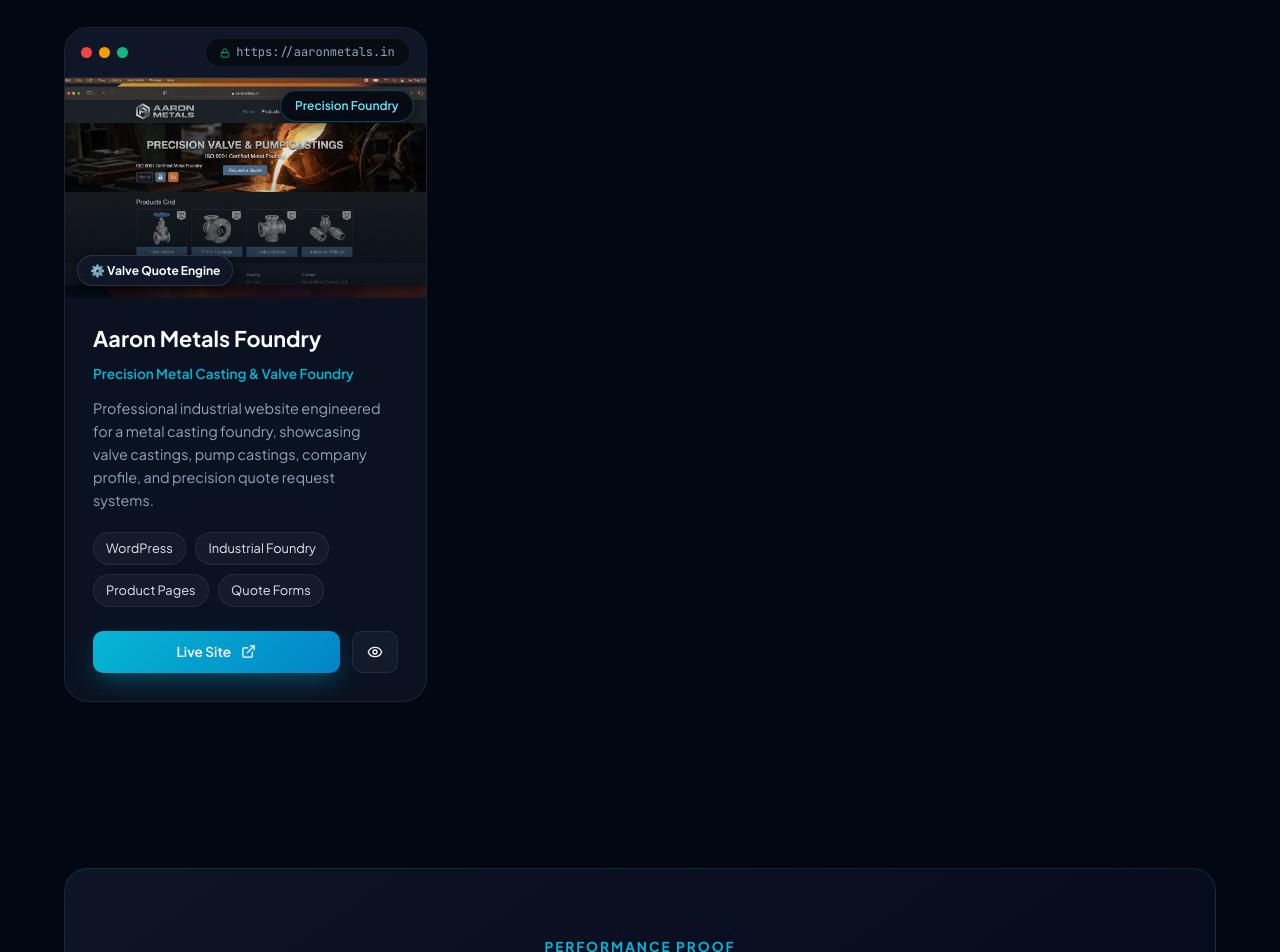
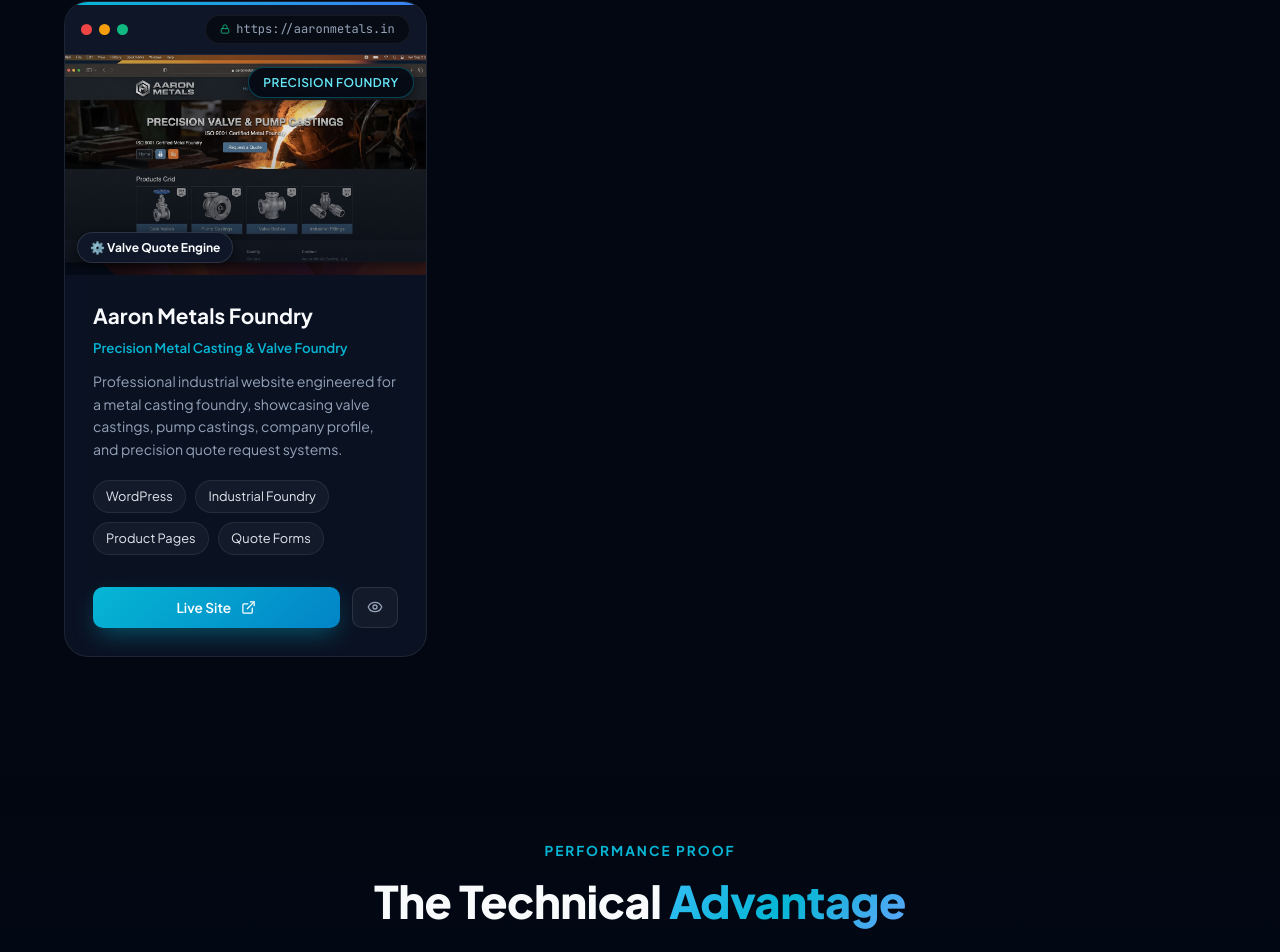
Before and after one commit to parth04102002/portfolio, a React (Vite) app: page / in a window 1280 px wide. Shown: the part 7516-8468 px from the top of the page. Built offline with nearby package versions, Linux system fonts and the light colour scheme.

Commit message:
feat(ui): redesign Technical Advantage section, premium project cards with hover overlay, preloader shows full 'Parth Parmar' name, mobile responsive ROI grid

```diff
--- a/src/App.jsx
+++ b/src/App.jsx
@@ -62,8 +62,9 @@
           transition={{ duration: 0.5, ease: [0.16, 1, 0.3, 1] }}
         >
           <div className="preloader-initials">
-            P<span style={{ color: '#06b6d4' }}>.</span>P
+            Parth<span style={{ color: '#06b6d4' }}> Parmar</span>
           </div>
+          <div className="preloader-subtitle">Portfolio</div>
         </motion.div>
         <motion.p
           className="preloader-label"
@@ -1191,7 +1192,7 @@
       </h3>
 
       <div className="projects-grid">
-        {filteredProjects.map((project) => (
+        {filteredProjects.map((project, cardIdx) => (
           <motion.div
             key={project.id}
             className="project-card"
@@ -1199,8 +1200,16 @@
             whileInView="visible"
             viewport={{ once: true, margin: "-60px" }}
             variants={slideUp}
+            whileHover={{ y: -8 }}
           >
-            {/* Safari Browser Top Bar for each card */}
+            {/* Colored top accent strip per project */}
+            <div className="project-card-stripe" style={{
+              background: cardIdx % 3 === 0 ? 'linear-gradient(90deg,#06b6d4,#3b82f6)' :
+                          cardIdx % 3 === 1 ? 'linear-gradient(90deg,#10b981,#06b6d4)' :
+                                             'linear-gradient(90deg,#8b5cf6,#3b82f6)'
+            }} />
+
+            {/* Safari Browser Top Bar */}
             <div className="browser-header">
               <div className="browser-dots">
                 <div className="browser-dot" style={{ background: '#ef4444' }}></div>
@@ -1213,25 +1222,10 @@
             </div>
 
             <div className="project-thumb-wrap">
-              <img src={project.image} alt={project.title} />
+              <img src={project.image} alt={project.title} loading="lazy" />
 
               {/* Category Pill */}
-              <div style={{
-                position: 'absolute',
-                top: '12px',
-                right: '12px',
-                background: 'rgba(3, 7, 18, 0.88)',
-                backdropFilter: 'blur(10px)',
-                WebkitBackdropFilter: 'blur(10px)',
-                padding: '5px 14px',
-                borderRadius: '50px',
-                fontSize: '0.75rem',
-                fontWeight: 600,
-                color: '#67e8f9',
-                border: '1px solid rgba(6, 182, 212, 0.35)',
-                zIndex: 2,
-                boxShadow: '0 4px 14px rgba(0, 0, 0, 0.5)'
-              }}>
+              <div className="project-cat-pill">
                 {project.badge}
               </div>
 
@@ -1239,16 +1233,24 @@
               <div className="floating-stat-badge">
                 {project.stat}
               </div>
+
+              {/* Hover overlay CTA */}
+              <div className="project-thumb-overlay">
+                <div className="project-thumb-overlay-inner">
+                  <Eye size={20} />
+                  <span>View Details</span>
+                </div>
+              </div>
             </div>
 
             <div className="project-card-body">
-              <h4 style={{ fontSize: '1.35rem', fontWeight: 700, color: '#f8fafc', marginBottom: '0.35rem' }}>
+              <h4 className="project-card-title">
                 {project.title}
               </h4>
-              <div style={{ fontSize: '0.85rem', color: '#06b6d4', fontWeight: 600, marginBottom: '0.8rem' }}>
+              <div className="project-card-headline">
                 {project.headline}
               </div>
-              <p style={{ color: '#94a3b8', fontSize: '0.9rem', lineHeight: 1.6, flexGrow: 1 }}>
+              <p className="project-card-desc">
                 {project.description}
               </p>
 
@@ -1258,22 +1260,20 @@
                 ))}
               </div>
 
-              <div style={{ display: 'flex', gap: '0.75rem', marginTop: 'auto' }}>
+              <div className="project-card-actions">
                 <a
                   href={project.url}
                   target="_blank"
                   rel="noreferrer"
-                  className="btn-primary"
-                  style={{ flex: 1, padding: '10px 14px', fontSize: '0.85rem' }}
+                  className="btn-primary project-live-btn"
                 >
                   <span>Live Site</span>
                   <ExternalLink size={15} />
                 </a>
                 <button
-                  className="btn-outline"
+                  className="project-case-btn"
                   onClick={() => setSelectedProject(project)}
-                  style={{ padding: '10px 14px', fontSize: '0.85rem' }}
-                  title="Inspect Case Study"
+                  title="View Case Study"
                 >
                   <Eye size={16} />
                 </button>
@@ -1387,83 +1387,142 @@
     {
       title: 'Lightning Fast Load Speeds',
       value: '< 1s',
+      numericVal: 96,
       benchmark: 'Core Web Vitals Pass',
       spec: 'LCP 0.78s • Speed Index 98',
-      barPercent: '96%',
+      barPercent: 96,
       desc: 'Engineered for sub-second page loads to eliminate visitor bounce rates and boost Google search ranking signals.',
       icon: Zap,
-      color: '#06b6d4'
+      color: '#06b6d4',
+      tag: '96% FASTER'
     },
     {
       title: 'Flawless Technical SEO',
       value: '100/100',
+      numericVal: 100,
       benchmark: 'Lighthouse Score',
       spec: 'Schema • JSON-LD • Meta',
-      barPercent: '100%',
+      barPercent: 100,
       desc: 'Semantic HTML5 structure, automated OpenGraph tags, rich snippets, and optimized crawl paths for top organic SERP rank.',
       icon: Globe,
-      color: '#10b981'
+      color: '#10b981',
+      tag: 'PERFECT SCORE'
     },
     {
       title: 'Mobile-First Conversions',
       value: '2.4x',
+      numericVal: 94,
       benchmark: 'Lead Gen Surge',
       spec: 'Touch UX • Frictionless Forms',
-      barPercent: '94%',
+      barPercent: 94,
       desc: 'Thumb-friendly touch targets, streamlined inquiry flows, and fluid layouts designed to turn casual visitors into paying clients.',
       icon: LayoutTemplate,
-      color: '#3b82f6'
+      color: '#3b82f6',
+      tag: '2.4× MORE LEADS'
     }
   ];
 
   return (
-    <section className="container" style={{ paddingTop: 'clamp(3.5rem, 6vw, 5rem)', paddingBottom: 'clamp(3.5rem, 6vw, 5rem)' }}>
-      <div className="roi-card">
-        <div className="glow-bg" style={{ top: '50%', left: '50%', transform: 'translate(-50%, -50%)', opacity: 0.4 }}></div>
-
-        <div style={{ textAlign: 'center', maxWidth: '680px', margin: '0 auto 3.5rem', zIndex: 1 }}>
+    <section className="roi-section">
+      <div className="container">
+        {/* Header */}
+        <motion.div
+          className="roi-header"
+          initial={{ opacity: 0, y: 30 }}
+          whileInView={{ opacity: 1, y: 0 }}
+          viewport={{ once: true, margin: '-80px' }}
+          transition={{ duration: 0.7, ease: [0.16, 1, 0.3, 1] }}
+        >
           <span className="section-tag">Performance Proof</span>
-          <h2 style={{ fontSize: 'clamp(1.85rem, 4.2vw, 2.75rem)', fontWeight: 800, color: '#f8fafc', marginBottom: '0.8rem', letterSpacing: '-0.5px' }}>
+          <h2 className="section-title">
             The Technical <span className="gradient-text">Advantage</span>
           </h2>
-          <p style={{ color: '#94a3b8', fontSize: 'clamp(0.95rem, 2vw, 1.05rem)', lineHeight: 1.6 }}>
-            Why clients choose to work with me. It’s not just about looking good—it’s about measurable performance, conversion funnels, and digital growth.
+          <p className="section-desc">
+            Why clients choose to work with me — measurable performance, conversion funnels, and real digital growth.
           </p>
-        </div>
-
-        <div className="advantage-grid" style={{ zIndex: 1, position: 'relative' }}>
+        </motion.div>
+
+        {/* Cards Grid */}
+        <div className="roi-cards-grid">
           {benefits.map((b, i) => {
             const Icon = b.icon;
             return (
-              <div
+              <motion.div
                 key={i}
-                className="advantage-card"
-                style={{ '--card-accent': b.color }}
+                className="roi-adv-card"
+                style={{ '--accent': b.color }}
+                initial={{ opacity: 0, y: 40 }}
+                whileInView={{ opacity: 1, y: 0 }}
+                viewport={{ once: true, margin: '-60px' }}
+                transition={{ duration: 0.65, delay: i * 0.12, ease: [0.16, 1, 0.3, 1] }}
+                whileHover={{ y: -6 }}
               >
-                <div className="advantage-top">
-                  <div className="advantage-icon-box" style={{ color: b.color, background: `${b.color}15`, borderColor: `${b.color}35` }}>
+                {/* Top accent bar */}
+                <div className="roi-card-accent-bar" style={{ background: `linear-gradient(90deg, ${b.color}, transparent)` }} />
+
+                {/* Ghost big number */}
+                <div className="roi-ghost-num">{b.value}</div>
+
+                {/* Header row */}
+                <div className="roi-card-top">
+                  <div className="roi-icon-wrap" style={{ background: `${b.color}18`, borderColor: `${b.color}35`, color: b.color }}>
                     <Icon size={22} />
                   </div>
-                  <span className="advantage-benchmark-pill" style={{ color: b.color, borderColor: `${b.color}30` }}>
-                    {b.benchmark}
+                  <span className="roi-tag-pill" style={{ color: b.color, borderColor: `${b.color}35`, background: `${b.color}12` }}>
+                    {b.tag}
                   </span>
                 </div>
 
-                <div className="advantage-value-wrap">
-                  <div className="advantage-value" style={{ color: b.color }}>{b.value}</div>
-                  <span className="advantage-spec">{b.spec}</span>
+                {/* Big value */}
+                <div className="roi-big-value" style={{ color: b.color }}>{b.value}</div>
+                <div className="roi-spec-row">{b.spec}</div>
+
+                {/* Progress bar */}
+                <div className="roi-bar-track">
+                  <motion.div
+                    className="roi-bar-fill"
+                    style={{ background: `linear-gradient(90deg, ${b.color}, #38bdf8)` }}
+                    initial={{ width: 0 }}
+                    whileInView={{ width: `${b.barPercent}%` }}
+                    viewport={{ once: true }}
+                    transition={{ duration: 1.4, ease: 'easeOut', delay: 0.3 + i * 0.1 }}
+                  />
                 </div>
 
-                <div className="advantage-meter-track">
-                  <div className="advantage-meter-fill" style={{ width: b.barPercent, background: `linear-gradient(90deg, ${b.color}, #38bdf8)` }} />
+                {/* Title + desc */}
+                <h4 className="roi-card-title">{b.title}</h4>
+                <p className="roi-card-desc">{b.desc}</p>
+
+                {/* Benchmark pill */}
+                <div className="roi-benchmark-footer" style={{ borderColor: `${b.color}20` }}>
+                  <span className="roi-dot" style={{ background: b.color }} />
+                  {b.benchmark}
                 </div>
-
-                <h4 style={{ fontSize: '1.15rem', color: '#f8fafc', fontWeight: 700, marginBottom: '0.6rem' }}>{b.title}</h4>
-                <p style={{ color: '#94a3b8', fontSize: '0.88rem', lineHeight: 1.65, margin: 0 }}>{b.desc}</p>
-              </div>
+              </motion.div>
             );
           })}
         </div>
+
+        {/* Bottom stat strip */}
+        <motion.div
+          className="roi-stat-strip"
+          initial={{ opacity: 0, y: 20 }}
+          whileInView={{ opacity: 1, y: 0 }}
+          viewport={{ once: true }}
+          transition={{ duration: 0.6, delay: 0.4 }}
+        >
+          {[
+            { val: '7+', label: 'Live Websites Deployed' },
+            { val: '100%', label: 'Client Satisfaction' },
+            { val: '2+', label: 'Years Experience' },
+            { val: '98', label: 'Avg Lighthouse Score' },
+          ].map((s, i) => (
+            <div key={i} className="roi-strip-item">
+              <div className="roi-strip-val">{s.val}</div>
+              <div className="roi-strip-label">{s.label}</div>
+            </div>
+          ))}
+        </motion.div>
       </div>
     </section>
   );
--- a/src/index.css
+++ b/src/index.css
@@ -74,11 +74,12 @@
   gap: 1.25rem;
 }
 .preloader-initials {
-  font-size: clamp(3rem, 10vw, 5.5rem);
+  font-size: clamp(2.2rem, 8vw, 4rem);
   font-weight: 900;
-  letter-spacing: -0.04em;
+  letter-spacing: -0.03em;
   color: #f8fafc;
   line-height: 1;
+  text-align: center;
 }
 .preloader-label {
   font-size: 0.88rem;
@@ -1263,57 +1264,175 @@
   text-transform: uppercase;
 }
 
-/* Client ROI / Technical Advantage Section */
-.roi-card {
-  background: linear-gradient(145deg, rgba(15, 23, 42, 0.85), rgba(2, 6, 23, 0.95));
-  border: 1px solid rgba(6, 182, 212, 0.2);
-  border-radius: 24px;
-  padding: 4rem;
+/* ─── Preloader subtitle ─────────────────────────────────────── */
+.preloader-subtitle {
+  font-size: 0.72rem;
+  font-weight: 700;
+  text-transform: uppercase;
+  letter-spacing: 0.22em;
+  color: #06b6d4;
+  margin-top: 0.2rem;
+}
+
+/* ─── Project Card Improvements ─────────────────────────────── */
+.project-card-stripe {
+  height: 3px;
+  width: 100%;
+  flex-shrink: 0;
+}
+.project-cat-pill {
+  position: absolute;
+  top: 12px;
+  right: 12px;
+  background: rgba(3, 7, 18, 0.88);
+  backdrop-filter: blur(10px);
+  -webkit-backdrop-filter: blur(10px);
+  padding: 5px 14px;
+  border-radius: 50px;
+  font-size: 0.75rem;
+  font-weight: 600;
+  color: #67e8f9;
+  border: 1px solid rgba(6, 182, 212, 0.35);
+  z-index: 2;
+  box-shadow: 0 4px 14px rgba(0, 0, 0, 0.5);
+  letter-spacing: 0.04em;
+  text-transform: uppercase;
+}
+.project-thumb-overlay {
+  position: absolute;
+  inset: 0;
+  background: rgba(3, 7, 18, 0.7);
+  display: flex;
+  align-items: center;
+  justify-content: center;
+  opacity: 0;
+  transition: opacity 0.35s ease;
+  z-index: 3;
+  backdrop-filter: blur(4px);
+}
+.project-card:hover .project-thumb-overlay { opacity: 1; }
+.project-thumb-overlay-inner {
+  display: flex;
+  align-items: center;
+  gap: 8px;
+  color: #f8fafc;
+  font-weight: 700;
+  font-size: 0.95rem;
+  background: rgba(6, 182, 212, 0.2);
+  border: 1px solid rgba(6, 182, 212, 0.4);
+  padding: 10px 22px;
+  border-radius: 50px;
+  transform: translateY(6px);
+  transition: transform 0.35s ease;
+}
+.project-card:hover .project-thumb-overlay-inner { transform: translateY(0); }
+.project-card-title {
+  font-size: 1.3rem;
+  font-weight: 700;
+  color: #f8fafc;
+  margin-bottom: 0.3rem;
+}
+.project-card-headline {
+  font-size: 0.83rem;
+  color: #06b6d4;
+  font-weight: 600;
+  margin-bottom: 0.75rem;
+}
+.project-card-desc {
+  color: #94a3b8;
+  font-size: 0.88rem;
+  line-height: 1.6;
+  flex-grow: 1;
+}
+.project-card-actions {
+  display: flex;
+  gap: 0.75rem;
+  margin-top: auto;
+  padding-top: 0.5rem;
+}
+.project-live-btn {
+  flex: 1;
+  padding: 10px 14px !important;
+  font-size: 0.85rem !important;
+}
+.project-case-btn {
+  display: inline-flex;
+  align-items: center;
+  justify-content: center;
+  padding: 10px 14px;
+  background: rgba(255,255,255,0.04);
+  color: #94a3b8;
+  border: 1px solid rgba(255,255,255,0.1);
+  border-radius: 10px;
+  font-size: 0.85rem;
+  cursor: pointer;
+  transition: all 0.25s ease;
+}
+.project-case-btn:hover {
+  background: rgba(6, 182, 212, 0.12);
+  border-color: rgba(6, 182, 212, 0.35);
+  color: #06b6d4;
+}
+
+/* ─── ROI / Technical Advantage — Premium Redesign ──────────── */
+.roi-section {
+  padding: clamp(4rem, 7vw, 7rem) 0;
+  position: relative;
+  background: linear-gradient(180deg, transparent 0%, rgba(6, 182, 212, 0.03) 50%, transparent 100%);
+}
+.roi-header {
+  text-align: center;
+  margin-bottom: 3.5rem;
+}
+.roi-cards-grid {
+  display: grid;
+  grid-template-columns: repeat(3, 1fr);
+  gap: 1.75rem;
+  margin-bottom: 3rem;
+}
+.roi-adv-card {
+  background: rgba(15, 23, 42, 0.8);
+  backdrop-filter: blur(20px);
+  -webkit-backdrop-filter: blur(20px);
+  border: 1px solid rgba(255,255,255,0.08);
+  border-radius: 22px;
+  padding: 2.25rem;
   display: flex;
   flex-direction: column;
-  align-items: center;
-  text-align: center;
   position: relative;
   overflow: hidden;
-  width: 100%;
-}
-
-.advantage-grid {
-  display: grid;
-  grid-template-columns: repeat(3, 1fr);
-  gap: 2rem;
-  width: 100%;
-  text-align: left;
-}
-
-.advantage-card {
-  background: rgba(15, 23, 42, 0.75);
-  backdrop-filter: blur(16px);
-  -webkit-backdrop-filter: blur(16px);
-  border: 1px solid rgba(255, 255, 255, 0.08);
-  border-radius: 20px;
-  padding: 2.25rem;
-  display: flex;
-  flex-direction: column;
-  position: relative;
-  transition: all 0.35s cubic-bezier(0.16, 1, 0.3, 1);
-  overflow: hidden;
-}
-
-.advantage-card:hover {
-  transform: translateY(-6px);
-  border-color: rgba(6, 182, 212, 0.4);
-  box-shadow: 0 25px 50px -10px rgba(0, 0, 0, 0.85), 0 0 30px rgba(6, 182, 212, 0.12);
-}
-
-.advantage-top {
+  transition: border-color 0.35s ease, box-shadow 0.35s ease;
+}
+.roi-adv-card:hover {
+  border-color: color-mix(in srgb, var(--accent) 40%, transparent);
+  box-shadow: 0 30px 60px -12px rgba(0,0,0,0.85),
+              0 0 40px color-mix(in srgb, var(--accent) 15%, transparent);
+}
+.roi-card-accent-bar {
+  position: absolute;
+  top: 0; left: 0; right: 0;
+  height: 3px;
+  border-radius: 22px 22px 0 0;
+}
+.roi-ghost-num {
+  position: absolute;
+  top: -10px;
+  right: -10px;
+  font-size: 7rem;
+  font-weight: 900;
+  color: rgba(255,255,255,0.025);
+  letter-spacing: -0.06em;
+  line-height: 1;
+  pointer-events: none;
+  user-select: none;
+}
+.roi-card-top {
   display: flex;
   align-items: center;
   justify-content: space-between;
-  margin-bottom: 1.5rem;
-}
-
-.advantage-icon-box {
+  margin-bottom: 1.75rem;
+}
+.roi-icon-wrap {
   width: 48px;
   height: 48px;
   border-radius: 14px;
@@ -1321,53 +1440,119 @@
   align-items: center;
   justify-content: center;
   border: 1px solid;
-}
-
-.advantage-benchmark-pill {
-  font-size: 0.75rem;
-  font-weight: 700;
+  flex-shrink: 0;
+}
+.roi-tag-pill {
+  font-size: 0.7rem;
+  font-weight: 800;
   padding: 4px 12px;
   border-radius: 50px;
   border: 1px solid;
-  letter-spacing: 0.03em;
-}
-
-.advantage-value-wrap {
-  display: flex;
-  align-items: baseline;
-  gap: 10px;
-  margin-bottom: 0.85rem;
-}
-
-.advantage-value {
-  font-size: 2.75rem;
+  letter-spacing: 0.07em;
+  text-transform: uppercase;
+}
+.roi-big-value {
+  font-size: clamp(2.5rem, 5vw, 3.5rem);
   font-weight: 900;
   line-height: 1;
-  letter-spacing: -0.03em;
-}
-
-.advantage-spec {
-  font-size: 0.82rem;
+  letter-spacing: -0.04em;
+  margin-bottom: 0.4rem;
+}
+.roi-spec-row {
+  font-size: 0.78rem;
   font-weight: 600;
-  color: #94a3b8;
+  color: #64748b;
   text-transform: uppercase;
-  letter-spacing: 0.05em;
-}
-
-.advantage-meter-track {
+  letter-spacing: 0.07em;
+  margin-bottom: 1.25rem;
+}
+.roi-bar-track {
   width: 100%;
-  height: 6px;
-  background: rgba(255, 255, 255, 0.08);
-  border-radius: 10px;
+  height: 5px;
+  background: rgba(255,255,255,0.07);
+  border-radius: 99px;
   overflow: hidden;
   margin-bottom: 1.5rem;
 }
-
-.advantage-meter-fill {
+.roi-bar-fill {
   height: 100%;
-  border-radius: 10px;
-  transition: width 1.2s ease-out;
-}
+  border-radius: 99px;
+}
+.roi-card-title {
+  font-size: 1.1rem;
+  font-weight: 700;
+  color: #f8fafc;
+  margin-bottom: 0.55rem;
+}
+.roi-card-desc {
+  color: #94a3b8;
+  font-size: 0.86rem;
+  line-height: 1.65;
+  margin: 0 0 1.5rem;
+  flex-grow: 1;
+}
+.roi-benchmark-footer {
+  display: flex;
+  align-items: center;
+  gap: 8px;
+  font-size: 0.78rem;
+  font-weight: 600;
+  color: #64748b;
+  padding-top: 1rem;
+  border-top: 1px solid;
+  text-transform: uppercase;
+  letter-spacing: 0.06em;
+  margin-top: auto;
+}
+.roi-dot {
+  width: 6px;
+  height: 6px;
+  border-radius: 50%;
+  flex-shrink: 0;
+}
+/* Bottom stat strip */
+.roi-stat-strip {
+  display: flex;
+  justify-content: center;
+  align-items: center;
+  gap: clamp(2rem, 5vw, 5rem);
+  flex-wrap: wrap;
+  padding: 2rem 2.5rem;
+  background: rgba(6, 182, 212, 0.04);
+  border: 1px solid rgba(6, 182, 212, 0.14);
+  border-radius: 20px;
+  backdrop-filter: blur(12px);
+}
+.roi-strip-item {
+  text-align: center;
+}
+.roi-strip-val {
+  font-size: clamp(1.8rem, 4vw, 2.4rem);
+  font-weight: 900;
+  color: #f8fafc;
+  letter-spacing: -0.03em;
+  line-height: 1;
+  background: linear-gradient(135deg, #38bdf8, #06b6d4);
+  -webkit-background-clip: text;
+  -webkit-text-fill-color: transparent;
+  background-clip: text;
+}
+.roi-strip-label {
+  font-size: 0.8rem;
+  color: #64748b;
+  font-weight: 500;
+  margin-top: 0.3rem;
+}
+
+/* Responsive ROI */
+@media (max-width: 900px) {
+  .roi-cards-grid { grid-template-columns: 1fr; gap: 1.25rem; }
+}
+@media (max-width: 600px) {
+  .roi-stat-strip { gap: 1.5rem; padding: 1.5rem; }
+  .roi-strip-val { font-size: 1.75rem; }
+}
+
 
 /* Featured Checklist Grid */
 .featured-checklist-grid {
```
